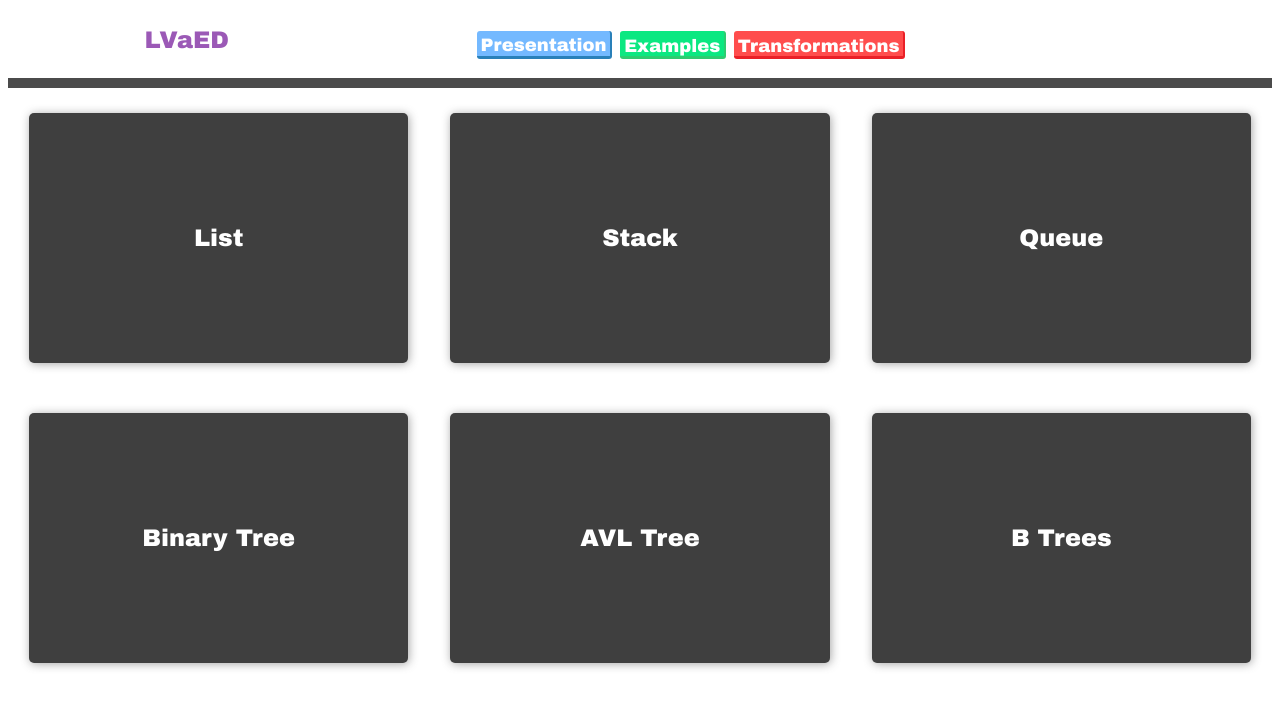
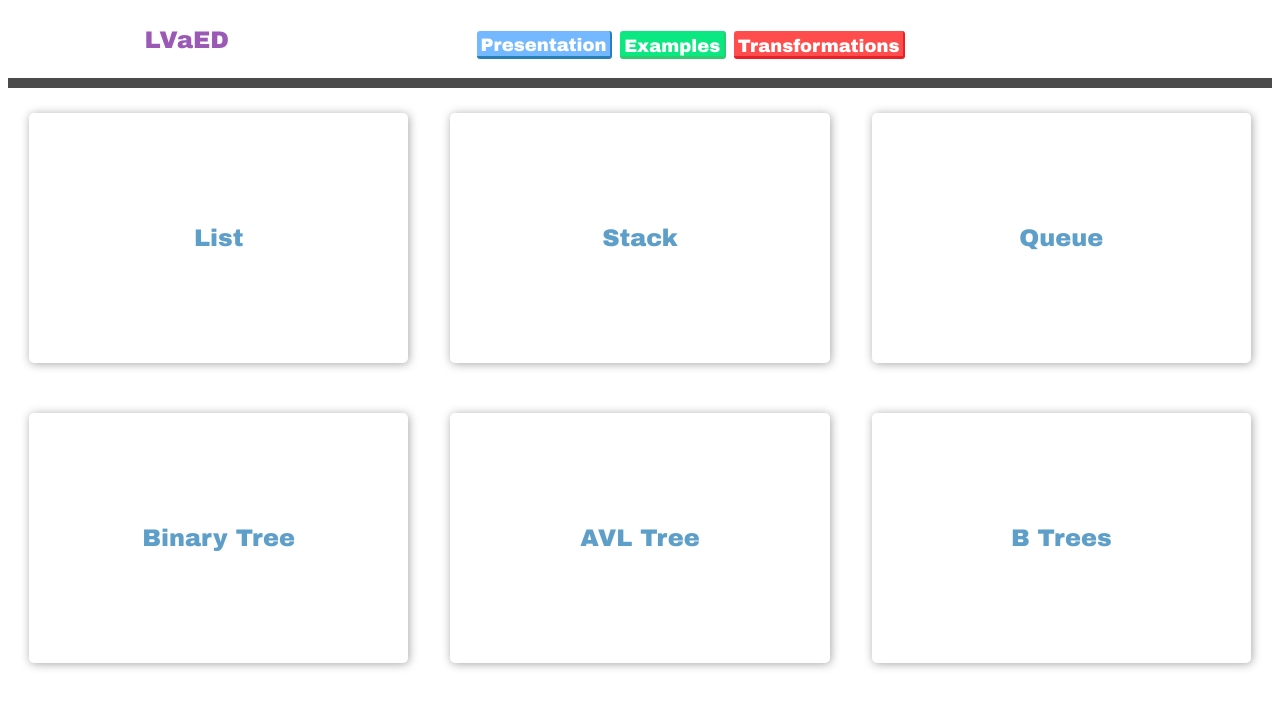
Before and after one commit to shoriwe/LVaED, a Flask app: page /presentation in a window 1280 px wide. Shown: the top 708 px of the page. Run offline with Flask 2, Linux system fonts and the light colour scheme.

Commit message:
Update navigation.css

```diff
--- a/static/css/presentation/navigation.css
+++ b/static/css/presentation/navigation.css
@@ -18,15 +18,16 @@
     box-shadow: 1px 1px 10px #888888;
     text-align: center;
     opacity: 75%;
-    background-color: black;
+    background-color: #ffffff;
 }
 
 .data-type-container:hover {
     opacity: 80%;
+    background-color: #f1f2f6;
 }
 
 .data-type {
-    color: white;
+    color: #2980b9;
     font-size: x-large;
     font-family: "Arial Black", serif;
     position: absolute;
```
